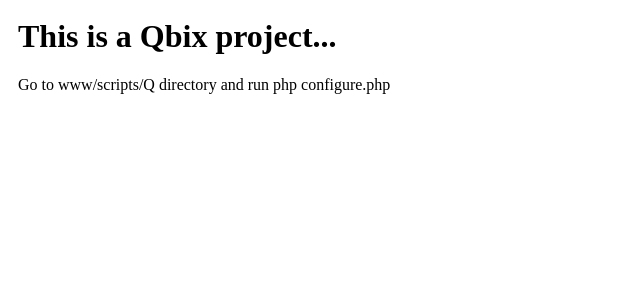
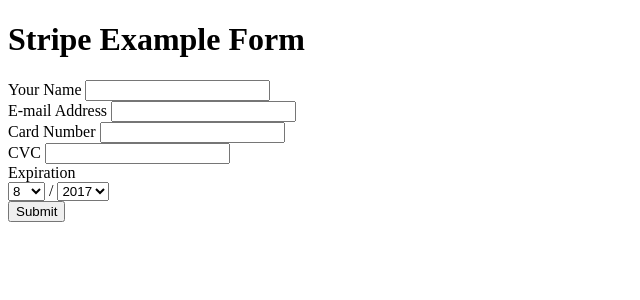
Before and after one commit to jkokh/Teaching, a PHP site: page /payment.html in a window 1280 px wide. Shown: the top 300 px of the page, without its empty margins (0-640 px from the left). Run offline with PHP 8.4, Linux system fonts and the light colour scheme; some libraries are stand-ins or nearby versions.

Commit message:
Added stripe payment testing example

```diff
--- a/handlers/Teaching/before/Q_responseExtras.php
+++ b/handlers/Teaching/before/Q_responseExtras.php
@@ -3,7 +3,7 @@
 function Teaching_before_Q_responseExtras()
 {
 	$app = Q_Config::expect('Q', 'app');
-
+	Q_Response::addScript('plugins/Assets/js/Assets.js');
 	Q_Response::addStylesheet('plugins/Q/css/Q.css');
 	Q_Response::addStylesheet('css/Teaching.css', '@end');
 
--- a/views/Teaching/content/about.php
+++ b/views/Teaching/content/about.php
@@ -1,6 +1,4 @@
 <div id='content'>
-	<h1>About <?php echo Users::communityName() ?></h1>
-	The about page!
+	<h1><?php echo Users::communityName() ?></h1>
     <button onclick="action()" id="butt"></button>
-    <p><textarea rows="5" style="width: 100%" id="info"></textarea></p>
 </div>
--- a/views/Teaching/dashboard.php
+++ b/views/Teaching/dashboard.php
@@ -30,13 +30,15 @@
 		'tabs' => array(
 			'welcome' => 'Welcome',
 			'about' => 'About',
-			'webpush' => 'Web Push'
+			'webpush' => 'Web Push',
+			'payments' => 'Payments'
 		),
 		'urls' => array(
 			'welcome' => 'Teaching/welcome',
 			'about' => 'Teaching/about',
 			'messaging' => 'Teaching/messaging',
-			'webpush' => 'Teaching/webpush'
+			'webpush' => 'Teaching/webpush',
+			'payments' => 'Teaching/payments'
 		)
 	))?>
 </div>
--- /dev/null
+++ b/web/payment.html
@@ -0,0 +1,150 @@
+<!DOCTYPE html>
+<html lang="en">
+<head>
+    <meta http-equiv="Content-type" content="text/html; charset=utf-8" />
+    <title>Stripe Sample Form</title>
+
+    <script type="text/javascript" src="https://ajax.googleapis.com/ajax/libs/jquery/1.6.2/jquery.min.js"></script>
+    <script type="text/javascript" src="https://ajax.aspnetcdn.com/ajax/jquery.validate/1.8.1/jquery.validate.min.js"></script>
+    <script type="text/javascript" src="https://js.stripe.com/v1/"></script>
+    <script type="text/javascript">
+		Stripe.setPublishableKey('pk_test_sAgL8NxYbKg4YKGBm1FM5rdF');
+		$(document).ready(function() {
+			function addInputNames() {
+				// Not ideal, but jQuery's validate plugin requires fields to have names
+				// so we add them at the last possible minute, in case any javascript
+				// exceptions have caused other parts of the script to fail.
+				$(".card-number").attr("name", "card-number")
+				$(".card-cvc").attr("name", "card-cvc")
+				$(".card-expiry-year").attr("name", "card-expiry-year")
+			}
+			function removeInputNames() {
+				$(".card-number").removeAttr("name")
+				$(".card-cvc").removeAttr("name")
+				$(".card-expiry-year").removeAttr("name")
+			}
+			function submit(form) {
+				// remove the input field names for security
+				// we do this *before* anything else which might throw an exception
+				removeInputNames(); // THIS IS IMPORTANT!
+				// given a valid form, submit the payment details to stripe
+				$(form['submit-button']).attr("disabled", "disabled")
+				Stripe.createToken({
+					number: $('.card-number').val(),
+					cvc: $('.card-cvc').val(),
+					exp_month: $('.card-expiry-month').val(),
+					exp_year: $('.card-expiry-year').val()
+				}, function(status, response) {
+					if (response.error) {
+						// re-enable the submit button
+						$(form['submit-button']).removeAttr("disabled")
+
+						// show the error
+						$(".payment-errors").html(response.error.message);
+						// we add these names back in so we can revalidate properly
+						addInputNames();
+					} else {
+						// token contains id, last4, and card type
+						var token = response['id'];
+						// insert the stripe token
+						var input = $("<input name='stripeToken' value='" + token + "' style='display:none;' />");
+						form.appendChild(input[0])
+						// and submit
+						form.submit();
+					}
+				});
+
+				return false;
+			}
+
+			// add custom rules for credit card validating
+			jQuery.validator.addMethod("cardNumber", Stripe.validateCardNumber, "Please enter a valid card number");
+			jQuery.validator.addMethod("cardCVC", Stripe.validateCVC, "Please enter a valid security code");
+			jQuery.validator.addMethod("cardExpiry", function() {
+				return Stripe.validateExpiry($(".card-expiry-month").val(),
+					$(".card-expiry-year").val())
+			}, "Please enter a valid expiration");
+			// We use the jQuery validate plugin to validate required params on submit
+			$("#example-form").validate({
+				submitHandler: submit,
+				rules: {
+					"card-cvc" : {
+						cardCVC: true,
+						required: true
+					},
+					"card-number" : {
+						cardNumber: true,
+						required: true
+					},
+					"card-expiry-year" : "cardExpiry" // we don't validate month separately
+				}
+			});
+			// adding the input field names is the last step, in case an earlier step errors
+			addInputNames();
+		});
+    </script>
+</head>
+<body>
+
+<h1>Stripe Example Form</h1>
+
+<form action="./payment.html" method="post" id="example-form" style="display: none;">
+
+    <div class="form-row">
+        <label for="name" class="stripeLabel">Your Name</label>
+        <input type="text" name="name" class="required" />
+    </div>
+
+    <div class="form-row">
+        <label for="email">E-mail Address</label>
+        <input type="text" name="email" class="required" />
+    </div>
+
+    <div class="form-row">
+        <label>Card Number</label>
+        <input type="text" maxlength="20" autocomplete="off" class="card-number stripe-sensitive required" />
+    </div>
+
+    <div class="form-row">
+        <label>CVC</label>
+        <input type="text" maxlength="4" autocomplete="off" class="card-cvc stripe-sensitive required" />
+    </div>
+
+    <div class="form-row">
+        <label>Expiration</label>
+        <div class="expiry-wrapper">
+            <select class="card-expiry-month stripe-sensitive required">
+            </select>
+            <script type="text/javascript">
+				var select = $(".card-expiry-month"),
+					month = new Date().getMonth() + 1;
+				for (var i = 1; i <= 12; i++) {
+					select.append($("<option value='"+i+"' "+(month === i ? "selected" : "")+">"+i+"</option>"))
+				}
+            </script>
+            <span> / </span>
+            <select class="card-expiry-year stripe-sensitive required"></select>
+            <script type="text/javascript">
+				var select = $(".card-expiry-year"),
+					year = new Date().getFullYear();
+				for (var i = 0; i < 12; i++) {
+					select.append($("<option value='"+(i + year)+"' "+(i === 0 ? "selected" : "")+">"+(i + year)+"</option>"))
+				}
+            </script>
+        </div>
+    </div>
+
+    <button type="submit" name="submit-button">Submit</button>
+    <span class="payment-errors"></span>
+</form>
+
+<!--
+    The easiest way to indicate that the form requires JavaScript is to show
+    the form with JavaScript (otherwise it will not render). You can add a
+    helpful message in a noscript to indicate that users should enable JS.
+-->
+<script>if (window.Stripe) $("#example-form").show()</script>
+<noscript><p>JavaScript is required for the registration form.</p></noscript>
+
+</body>
+</html>
--- a/web/push-manual.php
+++ b/web/push-manual.php
@@ -4,13 +4,14 @@ include(dirname(__FILE__).DIRECTORY_SEPARATOR.'Q.inc.php');
 $devices = Users_Device::select('*')->fetchDbRows();
 
 foreach($devices as $device) {
-	$device::$subscription = $device->fields['deviceId'];
+	$device::$device = $device;
 	$device->handlePushNotification([
 		'alert' => [
 			'title' => 'Hello ' . $device->fields['platform'],
 			'body' => 'PHP notifications'
 		],
-		'icon' => "https://cdn4.iconfinder.com/data/icons/logos-3/504/php-128.png"
+		'icon' => "https://cdn4.iconfinder.com/data/icons/logos-3/504/php-128.png",
+		'url' => "https://yandex.ru"
 	]);
 	$device->sendPushNotifications();
 }
```
Also changed, not shown: handlers/Teaching/payments/response/content.php (added, +7 -0 lines), scripts/Teaching/Teaching.js (+9 -12 lines), views/Teaching/content/payments.php (added, +8 -0 lines), web/js/pages/about.js (+0 -24 lines), web/js/pages/payments.js (added, +108 -0 lines).
